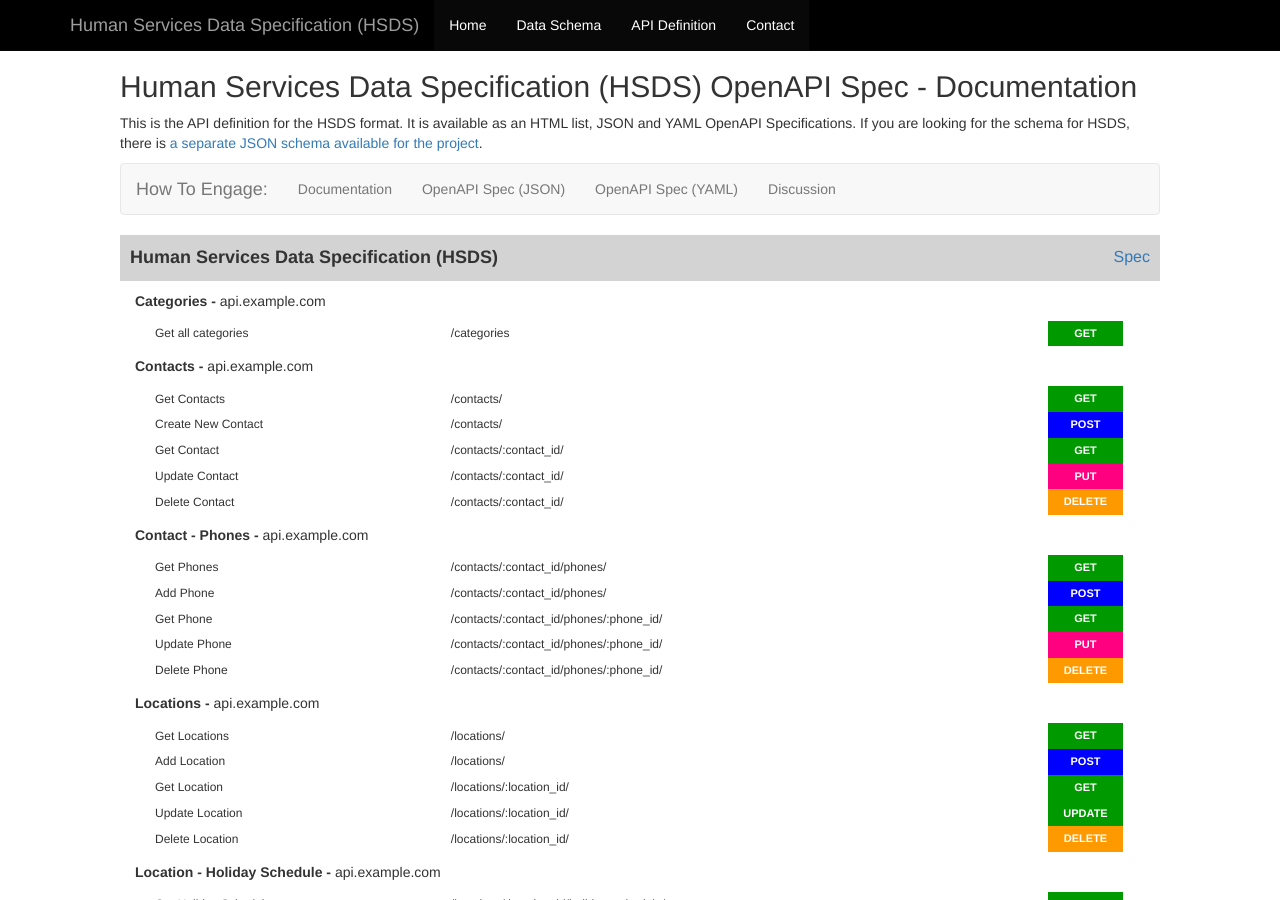
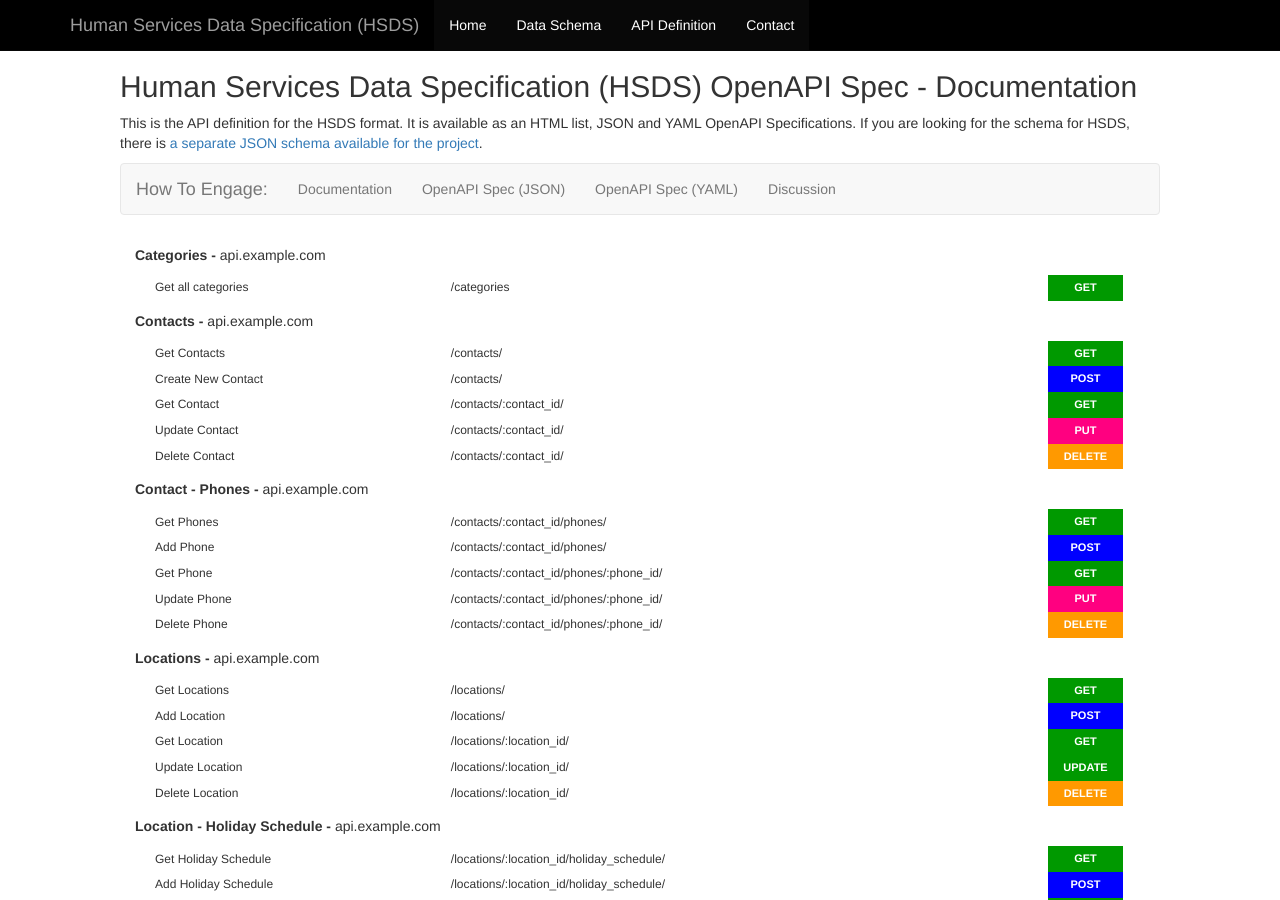
Before and after one commit to openreferral/api-specification, a Jekyll site: the page built from definition/index.html, in a window 1280 px wide and 900 px high. Built offline with Jekyll 4.4.1, drawn with Linux system fonts in a browser that asks for light colours; nearby versions of some CDN libraries; library files that are not in the unit come from our copies.

Commit message:
remove header

```diff
--- a/definition/index.html
+++ b/definition/index.html
@@ -128,14 +128,6 @@
 
                     {% endfor %}
 
-                    <tr style="background-color: #D3D3D3;">
-                      <td align="left" style="font-size: 18px; font-weight: bold; padding: 10px;">{{ api.name }}</td>
-                      <td align="right" style="padding: 10px;">
-                        {% if openapi_spec_url != null and openapi_spec_url != empty %}
-                          <a href="{{ site.url }}{{ openapi_spec_url }}" target="_blank" title="View OpenAPI Spec" style="font-size: 16px; font-weight: normal;">Spec</a>
-                        {% endif %}
-                      </td>
-                    </tr>
                     <tr id="methods-for-{{ pathname }}">
                       <td colspan="2">
                         <table width="95%" border="0" style="margin-left: 15px; margin-right: 15px;">
```
